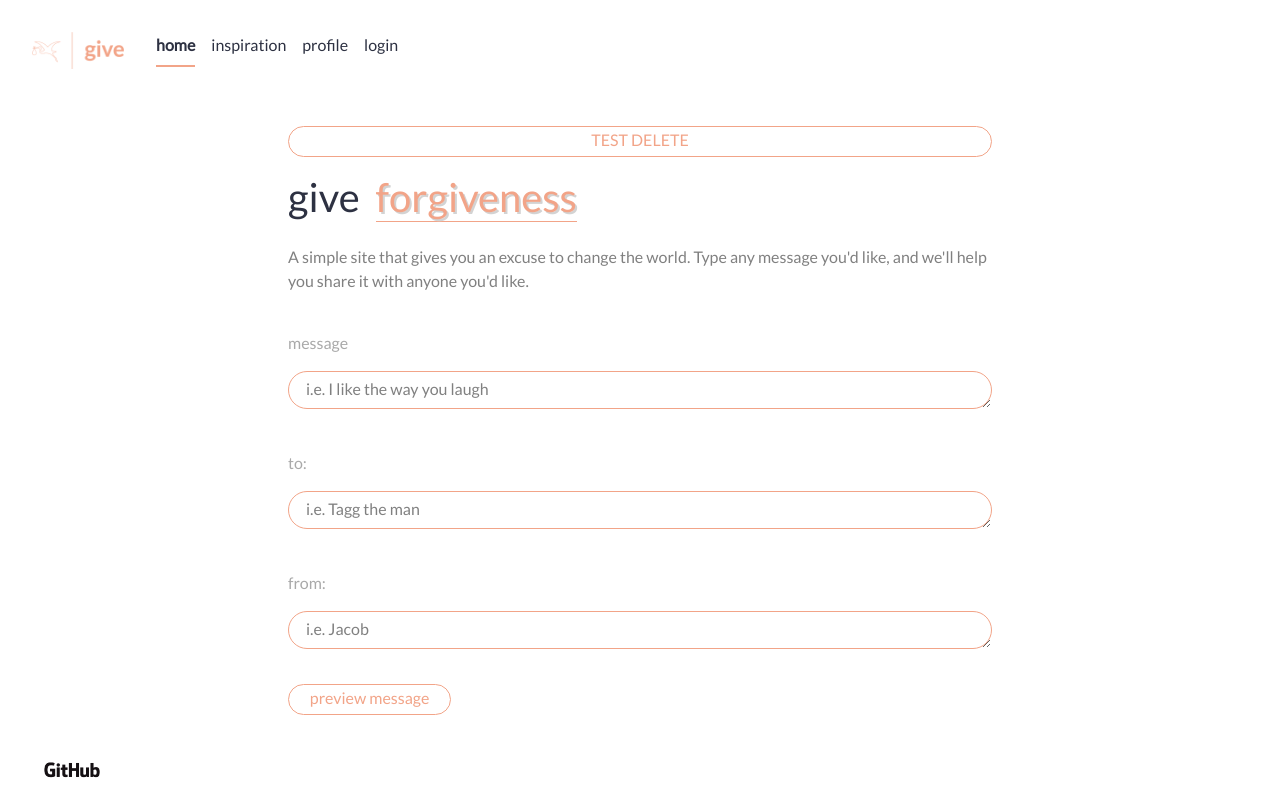
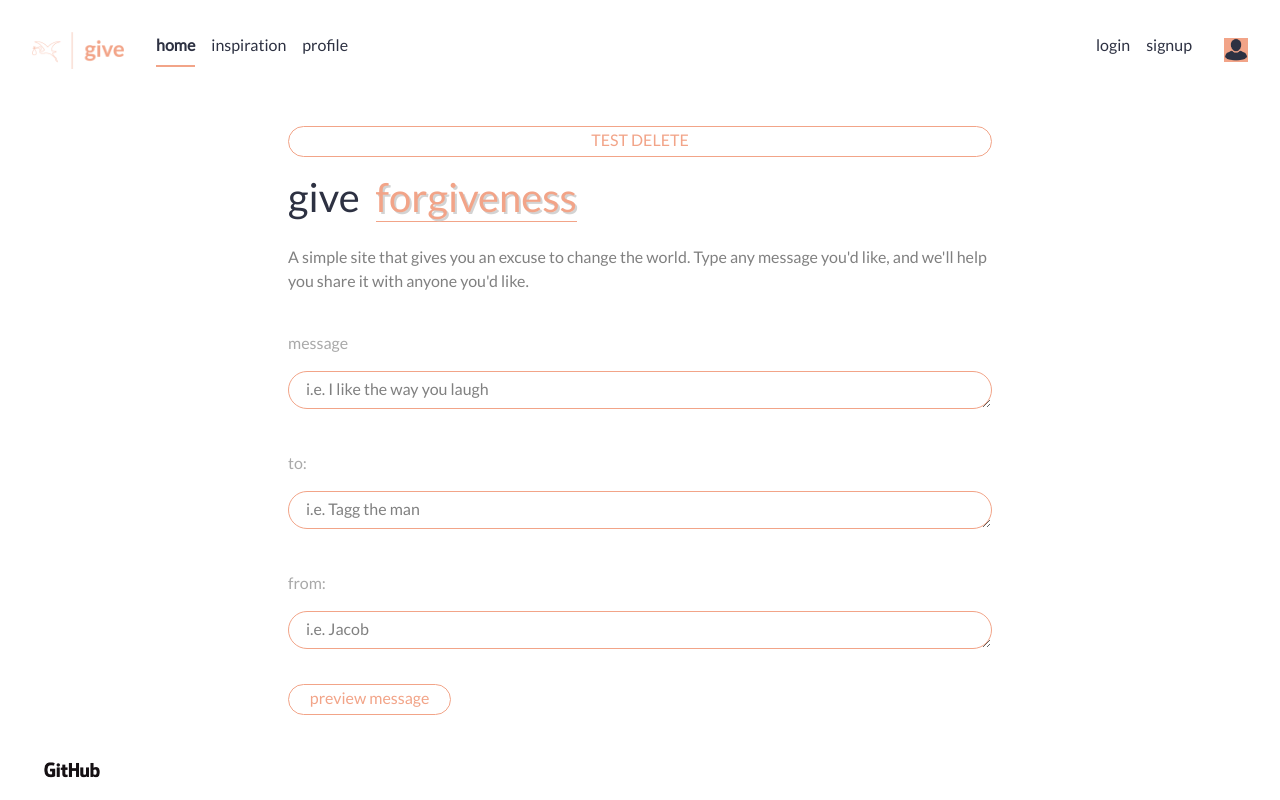
Before and after one commit to Jacob-Zinn/aws, a React (Create React App) app in the folder jacobpzinn-web/give/react-front-end/: page / in a window 1280 px wide. Shown: the top 800 px of the page. Built offline with nearby package versions, Linux system fonts and the light colour scheme.

Commit message:
navigation modified to include login and signup pushed right

```diff
--- a/jacobpzinn-web/give/react-front-end/src/components/Header.js
+++ b/jacobpzinn-web/give/react-front-end/src/components/Header.js
@@ -2,6 +2,7 @@ import { useState } from "react";
 import { useLocation } from "react-router-dom";
 import { NavLink } from "react-router-dom";
 import giveLogo from "../assets/give-sm.png";
+import avatar from "../assets/avatar.png";
 import closeHeaderImg from "../assets/close_black_24dp.svg";
 import menuHeaderImg from "../assets/menu_black_24dp.svg";
 import { NavItem } from "./styles/NavItem.styled";
@@ -28,6 +29,8 @@ const Header = () => {
 
         <nav>
           <Navigation openMobileMenu={mobileHeaderVisible}>
+            <div className={mobileHeaderVisible ? "nav-column" : "nav-row"}>
+              <div className={mobileHeaderVisible ? "nav-column" : "flex"}>
                 <NavItem isActive={location.pathname === "/"}>
                   <NavLink to="/">home</NavLink>
                 </NavItem>
@@ -37,11 +40,23 @@ const Header = () => {
                 <NavItem isActive={location.pathname === "/profile"}>
                   <NavLink to="/profile">profile</NavLink>
                 </NavItem>
+              </div>
+              <div className={mobileHeaderVisible ? "nav-column" : "flex"}>
                 <NavItem isActive={location.pathname === "/login"}>
                   <NavLink to="login">login</NavLink>
                 </NavItem>
+                <NavItem isActive={location.pathname === "/signup"}>
+                  <NavLink to="signup">signup</NavLink>
+                </NavItem>
+              </div>
+            </div>
           </Navigation>
         </nav>
+
+        <img
+          src={avatar}
+          className={`profile ${mobileHeaderVisible && "profile-mobile"}`}
+        />
 
       <img
         onClick={toggle}
@@ -50,6 +65,7 @@ const Header = () => {
         src={mobileHeaderVisible ? closeHeaderImg : menuHeaderImg}
         alt="give logo"
       />
+
     </StyledHeader>
   );
 };
--- a/jacobpzinn-web/give/react-front-end/src/components/styles/Header.styled.js
+++ b/jacobpzinn-web/give/react-front-end/src/components/styles/Header.styled.js
@@ -3,6 +3,7 @@ import styled from "styled-components";
 export const StyledHeader = styled.header`
   display: flex;
   align-items: center;
+  width: 100%;
 
   img {
     height: 1.5rem;
@@ -13,8 +14,19 @@ export const StyledHeader = styled.header`
     height: 2.3rem;
     object-fit: contain;
   }
+
+  .profile {
+    margin: 2rem;
+    background-color: var(--primary);
+    object-fit: contain;
+  }
+
   .mobile-nav-toggle {
     display: none;
+  }
+
+  nav {
+    width: 100%;
   }
 
   @media (max-width: 35em) {
@@ -27,6 +39,35 @@ export const StyledHeader = styled.header`
       border: 0;
       z-index: 9999;
     }
+
+    .profile {
+      display: none;
+    }
+
+    .profile-mobile {
+      display: block;
+      position: absolute;
+      margin: 0;
+      top: 3.3rem;
+      width: 2.5rem;
+      height: 2.5rem;
+      border-radius: 50%;
+      right: 45%;
+      z-index: 1000;
+      animation: fadeIn 500ms ease;
+    }
+
+    @keyframes fadeIn {
+      0% {
+        opacity: 0%;
+      }
+      50% {
+        opacity: 0%;
+      }
+      100% {
+        opacity: 100%;
+      }
+    }
   }
 
   @media (min-width: 35em) {
--- a/jacobpzinn-web/give/react-front-end/src/components/styles/Navigation.styled.js
+++ b/jacobpzinn-web/give/react-front-end/src/components/styles/Navigation.styled.js
@@ -1,7 +1,8 @@
 import styled from "styled-components";
 
 export const Navigation = styled.ul`
-  display: flex;
+  display: block;
+  width: 100%;
   gap: var(--gap, 1rem);
   list-style: none;
   padding: 0;
@@ -9,6 +10,19 @@ export const Navigation = styled.ul`
   z-index: 1000;
   background-color: transparent;
   backdrop-filter: blur(0.6rem);
+
+  .nav-row {
+    display: flex;
+    justify-content: space-between;
+    gap: var(--gap, 1rem);
+  }
+
+  .nav-column {
+    display: flex;
+    gap: var(--gap, 1rem);
+    flex-direction: column;
+
+  }
 
   @media (max-width: 35em) {
     position: fixed;
--- a/jacobpzinn-web/give/react-front-end/src/pages/Login.js
+++ b/jacobpzinn-web/give/react-front-end/src/pages/Login.js
@@ -21,7 +21,7 @@ const Login = ({ userLogin }) => {
       lastName: event.target.lname.value,
       username: event.target.username.value,
     };
-    checkUserStatus(userInput)
+    checkUserStatus(userInput);
   }
 
   async function checkUserStatus(user) {
@@ -30,7 +30,7 @@ const Login = ({ userLogin }) => {
       console.log(`RETURNING USER ${response.data}`);
       if (response.data) {
         setUser(response.data);
-        setReturnUserStatus(true)
+        setReturnUserStatus(true);
       } else {
         registerUser(user);
       }
@@ -44,7 +44,7 @@ const Login = ({ userLogin }) => {
       let response = await axios.post(`/api/user`, user);
       console.log(`NEW USER: ${response.data}`);
       setUser(response.data);
-      setReturnUserStatus(false)
+      setReturnUserStatus(false);
     } catch (error) {
       console.log(error);
     }
@@ -78,8 +78,15 @@ const Login = ({ userLogin }) => {
                   />
                   <br />
                   <br />
-                  {/* <label htmlFor="email">email:</label>
-                        <input type="email" id="email" className="login-input" name="email"/><br/><br/>  */}
+                  <label htmlFor="email">email:</label>
+                  <input
+                    type="email"
+                    id="email"
+                    className="login-input"
+                    name="email"
+                  />
+                  <br />
+                  <br />
                   <label htmlFor="lname">username: </label>
                   <input
                     type="text"
@@ -95,8 +102,22 @@ const Login = ({ userLogin }) => {
             </div>
           )}
 
-          {returnUserStatus ===true && (<h2 className="welcome"> Welcome back,<br/>{user.firstName}</h2>)}
-          {returnUserStatus ===false && (<h2 className="welcome"> Welcome,<br/>{user.firstName}</h2>)}
+          {returnUserStatus === true && (
+            <h2 className="welcome">
+              {" "}
+              Welcome back,
+              <br />
+              {user.firstName}
+            </h2>
+          )}
+          {returnUserStatus === false && (
+            <h2 className="welcome">
+              {" "}
+              Welcome,
+              <br />
+              {user.firstName}
+            </h2>
+          )}
         </div>
       </div>
     </StyledLogin>
```
Also changed, not shown: jacobpzinn-web/give/react-front-end/src/assets/avatar.png (added). Lines whose indentation alone changed are shown as unchanged.
